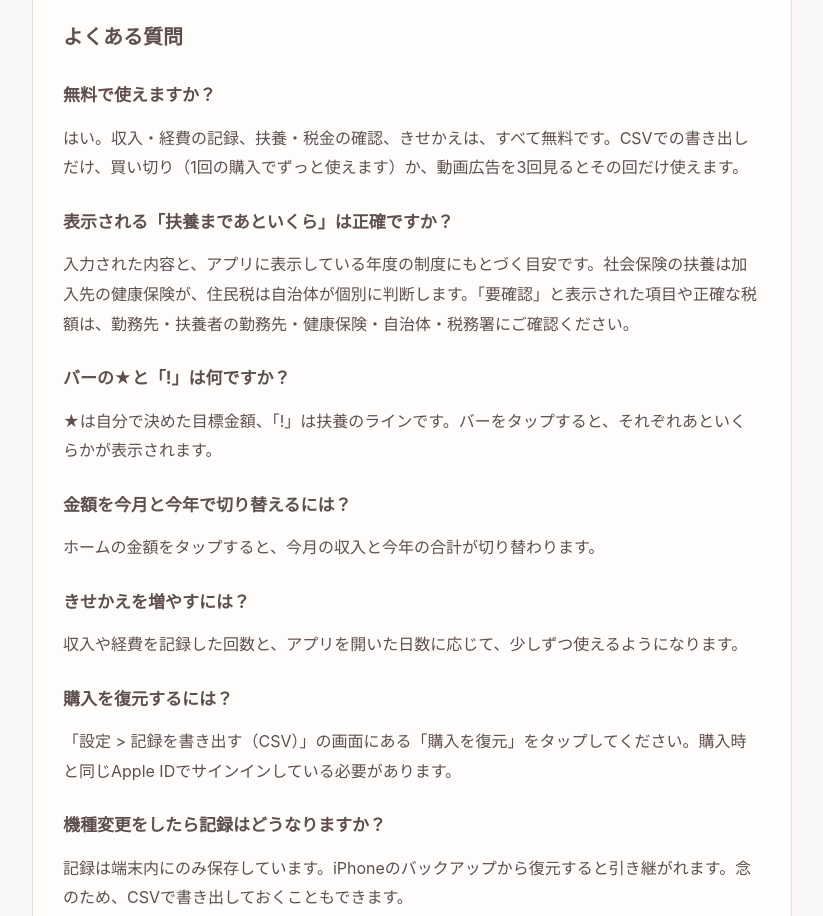
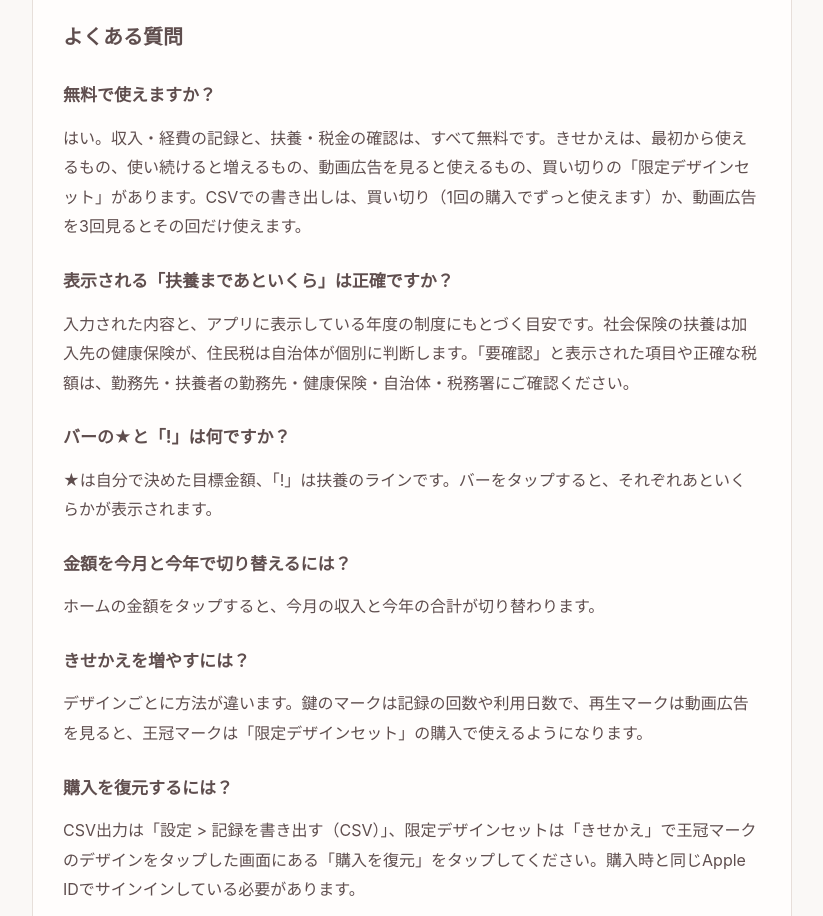
Before and after one commit to Cann10/static-pages-01, a plain HTML site: page tsumuton/support.html in a window 1280 px wide. Shown: the part 320-1236 px from the top of the page, without its empty margins (228-1051 px from the left). Drawn offline with Linux system fonts and the light colour scheme.

Commit message:
つむとん: update support page

```diff
--- a/tsumuton/support.html
+++ b/tsumuton/support.html
@@ -1,11 +1,11 @@
 <!doctype html>
 <html lang="ja"><head><meta charset="utf-8"><meta name="viewport" content="width=device-width,initial-scale=1"><title>サポート — つむとん</title><meta name="description" content="つむとんのサポート。運営：Cann App Works。"><style>:root{color-scheme:light}*{box-sizing:border-box}body{margin:0;background:#FAF8F6;color:#5F4E4E;font:16px/1.85 -apple-system,BlinkMacSystemFont,"Hiragino Sans",sans-serif}main{max-width:760px;margin:32px auto;padding:30px;background:#FFFDFC;border:1px solid #E7DFDA;border-radius:24px}nav{display:flex;flex-wrap:wrap;gap:20px;font-size:14px}a{color:#824557;text-underline-offset:4px}a:focus-visible{outline:3px solid #824557;outline-offset:4px}h1{font-size:clamp(24px,6vw,32px);line-height:1.5;margin:28px 0 8px}h2{font-size:20px;margin:32px 0 10px}h3{font-size:17px;margin:24px 0 6px}p,ul{margin:12px 0}li{margin:6px 0}.brand{font-weight:600}.muted{color:#796969;font-size:14px}footer{margin-top:40px;border-top:1px solid #E7DFDA;padding-top:20px;font-size:14px} @media(max-width:600px){main{margin:12px;padding:22px;border-radius:20px}}</style></head><body><main><nav aria-label="ページ"><span class="brand">つむとん</span><a href="support.html">サポート</a><a href="privacy.html">プライバシー</a></nav><h1>サポート</h1><p>「つむとん」は、お給料を記録するとガラスのぶたの貯金箱にコインが貯まり、扶養や年収の壁まであといくらかを確認できるアプリです。</p><p>ご不明な点や不具合は、<a href="mailto:cannappworks@gmail.com">cannappworks@gmail.com</a>までお知らせください。アプリのバージョン、iPhoneの機種、iOSのバージョン、起きたことを添えていただけると確認しやすくなります。</p>
 <h2>よくある質問</h2>
-<h3>無料で使えますか？</h3><p>はい。収入・経費の記録、扶養・税金の確認、きせかえは、すべて無料です。CSVでの書き出しだけ、買い切り（1回の購入でずっと使えます）か、動画広告を3回見るとその回だけ使えます。</p>
+<h3>無料で使えますか？</h3><p>はい。収入・経費の記録と、扶養・税金の確認は、すべて無料です。きせかえは、最初から使えるもの、使い続けると増えるもの、動画広告を見ると使えるもの、買い切りの「限定デザインセット」があります。CSVでの書き出しは、買い切り（1回の購入でずっと使えます）か、動画広告を3回見るとその回だけ使えます。</p>
 <h3>表示される「扶養まであといくら」は正確ですか？</h3><p>入力された内容と、アプリに表示している年度の制度にもとづく目安です。社会保険の扶養は加入先の健康保険が、住民税は自治体が個別に判断します。「要確認」と表示された項目や正確な税額は、勤務先・扶養者の勤務先・健康保険・自治体・税務署にご確認ください。</p>
 <h3>バーの★と「!」は何ですか？</h3><p>★は自分で決めた目標金額、「!」は扶養のラインです。バーをタップすると、それぞれあといくらかが表示されます。</p>
 <h3>金額を今月と今年で切り替えるには？</h3><p>ホームの金額をタップすると、今月の収入と今年の合計が切り替わります。</p>
-<h3>きせかえを増やすには？</h3><p>収入や経費を記録した回数と、アプリを開いた日数に応じて、少しずつ使えるようになります。</p>
-<h3>購入を復元するには？</h3><p>「設定 &gt; 記録を書き出す（CSV）」の画面にある「購入を復元」をタップしてください。購入時と同じApple IDでサインインしている必要があります。</p>
+<h3>きせかえを増やすには？</h3><p>デザインごとに方法が違います。鍵のマークは記録の回数や利用日数で、再生マークは動画広告を見ると、王冠マークは「限定デザインセット」の購入で使えるようになります。</p>
+<h3>購入を復元するには？</h3><p>CSV出力は「設定 &gt; 記録を書き出す（CSV）」、限定デザインセットは「きせかえ」で王冠マークのデザインをタップした画面にある「購入を復元」をタップしてください。購入時と同じApple IDでサインインしている必要があります。</p>
 <h3>機種変更をしたら記録はどうなりますか？</h3><p>記録は端末内にのみ保存しています。iPhoneのバックアップから復元すると引き継がれます。念のため、CSVで書き出しておくこともできます。</p>
 <p><a href="privacy.html">プライバシーポリシー</a></p><footer>運営：Cann App Works<br>お問い合わせ：<a href="mailto:cannappworks@gmail.com">cannappworks@gmail.com</a><br>© 2026 Cann App Works</footer></main></body></html>
```
